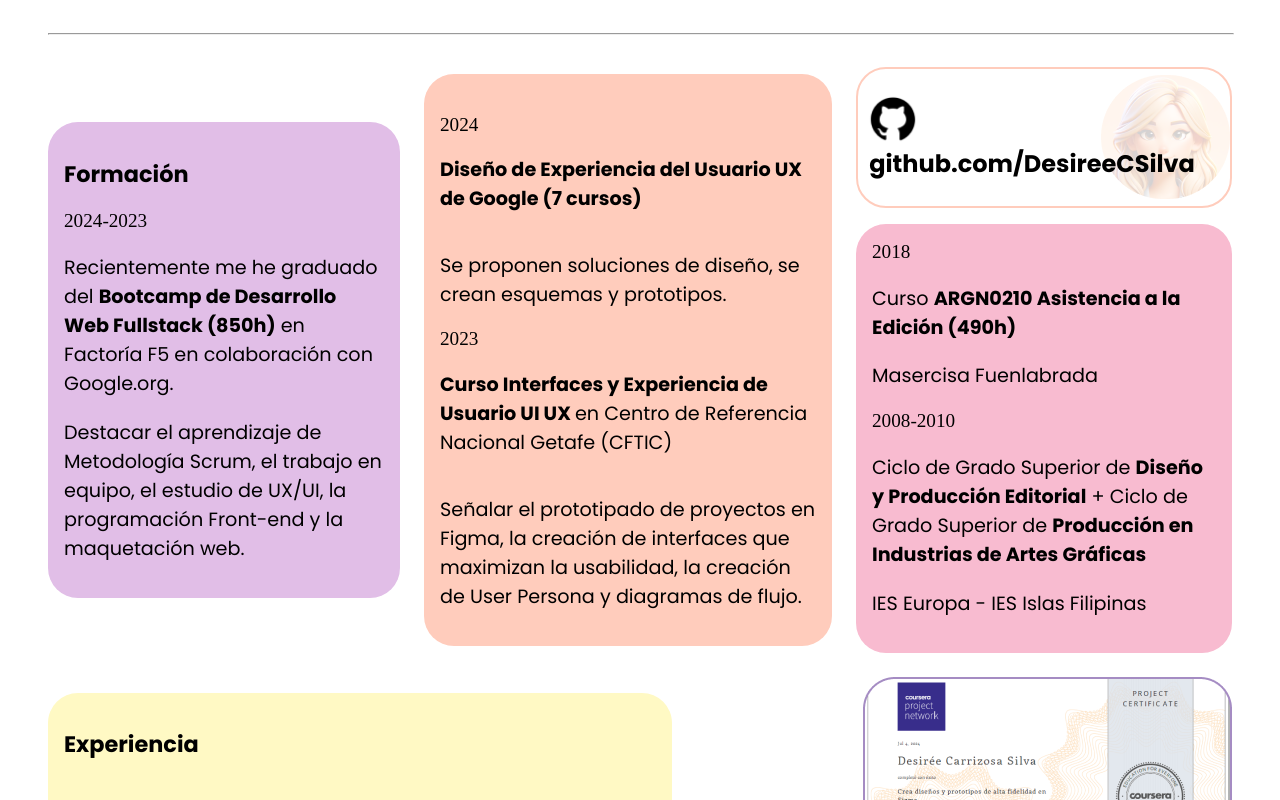
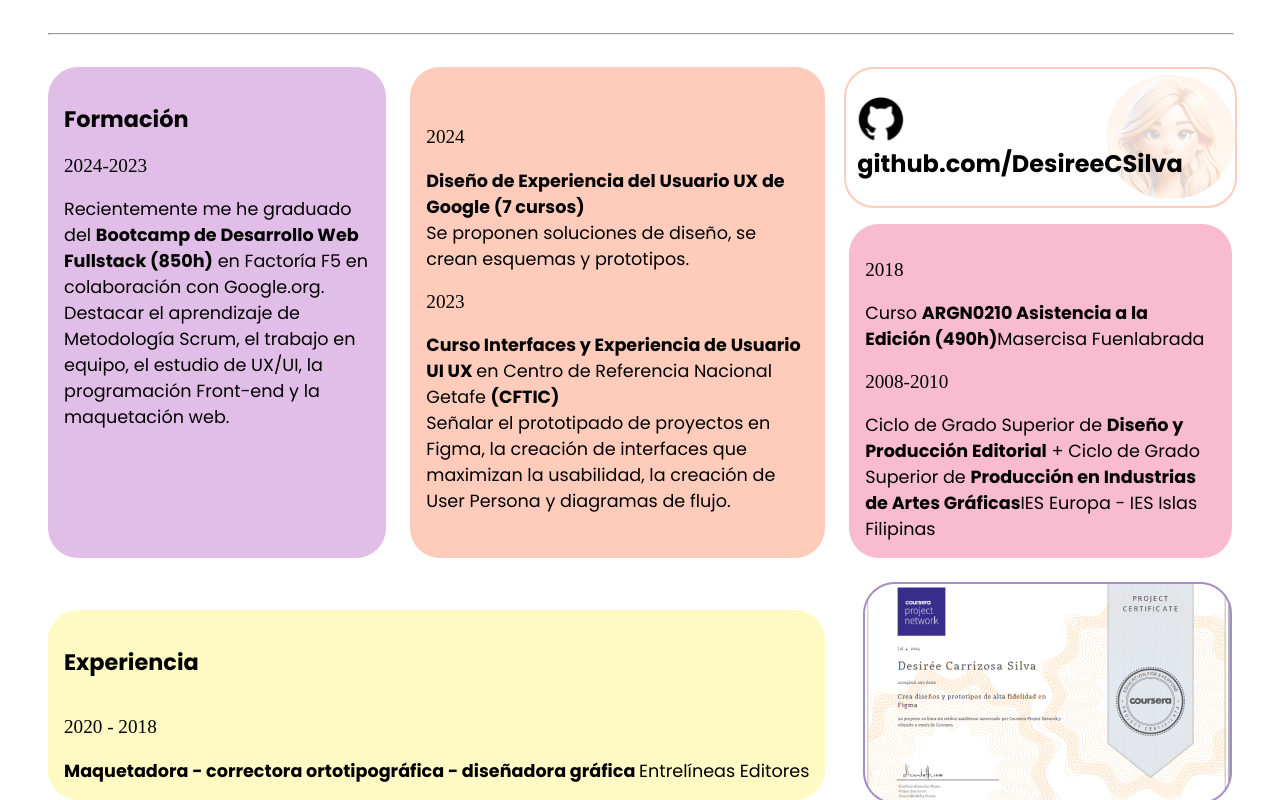
Before and after one commit to DesireeCSilva/portfolio-desireesilva, a Vue app: page / in a window 1280 px wide. Shown: the part 2840-3640 px from the top of the page. Built offline with nearby package versions, Linux system fonts and the light colour scheme; a web font is replaced by a local one.

Commit message:
solved in 1920px size

```diff
--- a/src/App.vue
+++ b/src/App.vue
@@ -59,6 +59,8 @@
 
 @media (max-width: 768px) {
   body {
+    box-sizing: border-box;
+    margin: 0;
     padding: 0;
 
     main > :not(header) {
@@ -73,6 +75,9 @@
   .text_sidebar,
   .text_descriptions {
     font-size: 1rem;
+    margin: 0;
+    padding: 0;
+    box-sizing: border-box;
   }
 
   .title_sidebar {
--- a/src/components/AppEducation.vue
+++ b/src/components/AppEducation.vue
@@ -3,51 +3,41 @@
     <div class="above_section-03">
       <div class="description-above_section-03">
         <h1 class="title_sidebar">Formación</h1>
-        <input type="checkbox"
-        id="toggle-text"
-        class="toggle-checkbox" />
-        <label for="toggle-text" class="date_sidebar">2024-2023</label>
-        <p class="text_sidebar section-03_text_sidebar">
+        <p class="date_sidebar">2024-2023</p>
+        <p class="text-sidebar_section-03">
           Recientemente me he graduado del
           <span class="bold">Bootcamp de Desarrollo Web Fullstack (850h)</span>
           en Factoría F5 en colaboración con Google.org.
         </p>
-        <p class="text_sidebar section-03_text_sidebar">
+        <p class="text-sidebar_section-03">
           Destacar el aprendizaje de Metodología Scrum, el trabajo en equipo, el
           estudio de UX/UI, la programación Front-end y la maquetación web.
         </p>
       </div>
 
       <div class="card-01_section-03">
-        <input type="checkbox"
-        id="toggle-card-2024"
-        class="toggle-checkbox" />
-        <label for="toggle-card-2024" class="date_sidebar">2024</label>
-        <p class="text_sidebar section-03_text_sidebar">
+        <p class="date_sidebar">2024</p>
+        <p class="text-sidebar_section-03">
           <span class="bold">
             Diseño de Experiencia del Usuario UX de Google (7 cursos)</span
           >
         </p>
-        <p class="text_sidebar section-03_text_sidebar">
+        <p class="text-sidebar_section-03">
           Se proponen soluciones de diseño, se crean esquemas y prototipos.
         </p>
 
-        <input type="checkbox"
-        id="toggle-card-2023"
-        class="toggle-checkbox" />
-        <label for="toggle-card-2023" class="date_sidebar">2023</label>
-        <p class="text_sidebar section-03_text_sidebar">
+        <p class="date_sidebar">2023</p>
+        <p class="text-sidebar_section-03">
           <span class="bold"
             >Curso Interfaces y Experiencia de Usuario UI UX </span
-          >en Centro de Referencia Nacional Getafe (CFTIC)
+          >en Centro de Referencia Nacional Getafe <span class="bold">(CFTIC)</span>
         </p>
-        <p class="text_sidebar section-03_text_sidebar">
+        <p class="text-sidebar_section-03">
           Señalar el prototipado de proyectos en Figma, la creación de
           interfaces que maximizan la usabilidad, la creación de User Persona y
           diagramas de flujo.
         </p>
       </div>
-      <div>
         <div class="column-cards_section-03">
           <div class="card-02_section-03">
             <a href="https://github.com/DesireeCSilva" target="_blank">
@@ -57,19 +47,16 @@
           </div>
 
           <div class="card-03_section-03">
-            <input type="checkbox"
-            id="toggle-card-2018"
-            class="toggle-checkbox">
-            <label for="toggle-card-2018" class="date_sidebar">2018</label>
-            <p class="text_sidebar section-03_text_sidebar">
+            <p class="date_sidebar">2018</p>
+            <p class="text-sidebar_section-03">
               Curso
               <span class="bold">ARGN0210 Asistencia a la Edición (490h)</span>
             </p>
-            <p class="text_sidebar section-03_text_sidebar">Masercisa Fuenlabrada</p>
+            <p class="text-sidebar_section-03">Masercisa Fuenlabrada</p>
 
-            <input type="checkbox" id="toggle-card-2008-2010" class="toggle-checkbox">
-            <label for="toggle-card-2008-2010" class="date_sidebar">2008-2010</label>
-            <p class="text_sidebar section-03_text_sidebar">
+
+            <p class="date_sidebar">2008-2010</p>
+            <p class="text-sidebar_section-03">
               Ciclo de Grado Superior de
               <span class="bold">Diseño y Producción Editorial</span>
               + Ciclo de Grado Superior de
@@ -77,22 +64,21 @@
                 >Producción en Industrias de Artes Gráficas</span
               >
             </p>
-            <p class="text_sidebar section-03_text_sidebar">IES Europa - IES Islas Filipinas</p>
+            <p class="text-sidebar_section-03">IES Europa - IES Islas Filipinas</p>
           </div>
         </div>
-      </div>
     </div>
     <div class="below_section-03">
       <div class="description-below_section-03">
         <h1 class="title_sidebar">Experiencia</h1>
-        <div class="text_sidebar">
+        <div class="text-sidebar_section-03">
           <p class="date_sidebar">2020 - 2018</p>
-          <p class="text_sidebar">
+          <p class="text-sidebar_section-03">
             <span class="bold">
               Maquetadora - correctora ortotipográfica - diseñadora gráfica
             </span>
           </p>
-          <p class="text_sidebar">Entrelíneas Editores</p>
+          <p class="text-sidebar_section-03">Entrelíneas Editores</p>
         </div>
       </div>
       <div class="card_certificates">
@@ -106,17 +92,10 @@
   <hr class="hr_portfolio" />
 </template>
 
-<script></script>
+<script>
+</script>
 
 <style lang="scss">
-
-.section-03_text_sidebar {
-  font-size: 1.2rem;
-}
-
-.toggle-checkbox {
-  display: none;
-}
 
 .section-03 {
   height: auto;
@@ -124,45 +103,52 @@
   display: flex;
   flex-direction: column;
 }
+
+.text-sidebar_section-03 {
+  font-size: 1.1rem;
+  margin: 0;
+  display: inline;
+}
 .above_section-03 {
   width: auto;
   height: auto;
   display: flex;
-  flex-direction: row;
   gap: 1.5rem;
-  align-items: center;
-  justify-content: center;
+  align-items: stretch;
+  justify-content: space-between;
   margin-bottom: 1.5rem;
-  > div {
-    flex: 1;
-  }
 }
 
 .description-above_section-03 {
   background-color: #e1bee7;
   border-radius: 30px;
   padding: 1rem;
-  max-width: 20rem;
+  width: auto;
   height: auto;
-  flex: 1;
+  flex: 0.8;
 }
+
 .bold {
   font-weight: 700;
 }
+
 .date_sidebar {
   font-family: "Purple Purse", serif;
   font-weight: 400;
   font-size: 1.2rem;
   font-style: normal;
 }
+
 .card-01_section-03 {
   display: flex;
   flex-direction: column;
   width: auto;
+  height: auto;
   background-color: #ffccbc;
   border-radius: 30px;
   padding: 1rem;
   padding-top: 2.5rem;
+  flex: 1;
 }
 .card-02_section-03 {
   border: solid 2px #ffccbc;
@@ -173,9 +159,10 @@
   background-image: url("@/assets/avatar.png");
   background-position: right;
   background-repeat: no-repeat;
-  width: auto;
+  width: 100%;
   min-height: 130px;
   padding: 0.2rem;
+  flex: 1;
 
   a {
     display: flex;
@@ -210,6 +197,10 @@
   height: auto;
   display: flex;
   flex-direction: column;
+  align-items: center;
+  justify-content: space-between;
+  flex: 1;
+
 }
 
 .card-03_section-03 {
@@ -225,7 +216,7 @@
   width: auto;
   height: auto;
   justify-content: space-between;
-  align-content: center;
+  align-items: center;
 }
 
 .description-below_section-03 {
@@ -249,60 +240,16 @@
 
 @media only screen and (max-width: 768px) {
 
-  .toggle-checkbox:checked + label + .section-03_text_sidebar,
-  .toggle-checkbox:checked
-    + label
-    + .section-03_text_sidebar
-    + .section-03_text_sidebar {
-    display: block;
-    width: auto;
-  }
-
   .date_sidebar {
-    cursor: pointer;
     color: #000000;
     text-decoration: overline dotted 5px #ce93d8;
     width: 100%;
-  }
-
-  .section-03_text_sidebar {
-    font-size: 1rem;
-    display: none;
   }
 
   .description-above_section-03 {
     min-width: 90%;
   }
 
-  #toggle-card-2024:checked + label + .section-03_text_sidebar,
-  #toggle-card-2024:checked
-    + label
-    + .section-03_text_sidebar
-    + .section-03_text_sidebar {
-    display: block;
-    width: 100%;
-  }
-
-  #toggle-card-2023:checked + label + .section-03_text_sidebar,
-  #toggle-card-2023:checked
-    + label
-    + .section-03_text_sidebar
-    + .section-03_text_sidebar {
-    display: block;
-    width: 100%;
-  }
-
-  #toggle-card-2018:checked + label + .section-03_text_sidebar,
-  #toggle-card-2018:checked + label + .section-03_text_sidebar + .section-03_text_sidebar {
-    display: block;
-    width: 100%;
-  }
-
-  #toggle-card-2008-2010:checked + label + .section-03_text_sidebar,
-  #toggle-card-2008-2010:checked + label + .section-03_text_sidebar + .section-03_text_sidebar {
-    display: block;
-    width: 100%;
-  }
 
 .card-01_section-03 {
   display: flex;
@@ -322,13 +269,12 @@
   display: flex;
   flex-direction: column;
   padding: 2.5rem 1rem;
-  gap: 1.5rem;
 }
 
   .section-03 {
     display: flex;
     flex-direction: column;
-    padding: 1rem;
+
     height: auto;
     box-sizing: border-box;
   }
--- a/src/components/AppFooter.vue
+++ b/src/components/AppFooter.vue
@@ -187,7 +187,6 @@
 .main-menu_item {
   font-size: 1rem;
   padding-left: 3em;
-  padding-right: 3em;
   font-weight: 500;
   cursor: pointer;
   border: none;
--- a/src/components/AppSummaryAlt.vue
+++ b/src/components/AppSummaryAlt.vue
@@ -1,6 +1,6 @@
 <template>
-  <section id="sobremi" class="sobremi">
-    <div class="sobremi_left">
+  <section id="about-me" class="about-me">
+    <div class="about-me_left">
       <h1 class="gradient">DISEÑADORA UX/UI<br />MAQUETADORA WEB</h1>
       <p class="text_sidebar">
         ¡Hola! Soy Desirée y vivo en Madrid. Estudié Diseño Gráfico porque
@@ -9,12 +9,12 @@
         UX/UI realizando cursos y aplicando la pedagogía activa.
       </p>
     </div>
-    <div class="sobremi_center">
+    <div class="about-me_center">
       <img class="carousel-image" src="@/assets/pic-01.png" alt="Imagen 1">
       <img class="carousel-image" src="@/assets/pic-02.png" alt="Imagen 2">
       <img class="carousel-image" src="@/assets/pic-03.png" alt="Imagen 3">
     </div>
-    <div class="sobremi_right">
+    <div class="about-me_right">
       <div class="above-right_section-01">
         <p class="text_descriptions">
           Actualmente estoy inmersa en formaciones continuas de UX/UI, para
@@ -70,6 +70,7 @@
 </script>
 
 <style lang="scss">
+
 :root {
   --white: #ffffff;
   --blue: #e1bee7;
@@ -80,7 +81,7 @@
   --green-light: #ffccbc;
 }
 
-.sobremi {
+.about-me {
   display: flex;
   justify-content: space-between;
   gap: 1.5rem;
@@ -181,12 +182,12 @@
 // Media Queries
 
 @media screen and (max-width: 768px) {
-  .sobremi {
+  .about-me {
     flex-direction: column;
 
     &_left {
       order: 2;
-      padding: 1rem ;
+
     }
 
     &_center {
@@ -212,4 +213,23 @@
     }
   }
 }
+
+@media only screen and (min-width: 1920px) {
+  .about-me {
+  display: flex;
+  justify-content: space-between;
+  gap: 1.5rem;
+
+  &_left {
+    flex: 1;
+  }
+  &_center {
+    flex: 1;
+  }
+  &right {
+    flex: 1;
+  }
+  }
+
+}
 </style>
```
